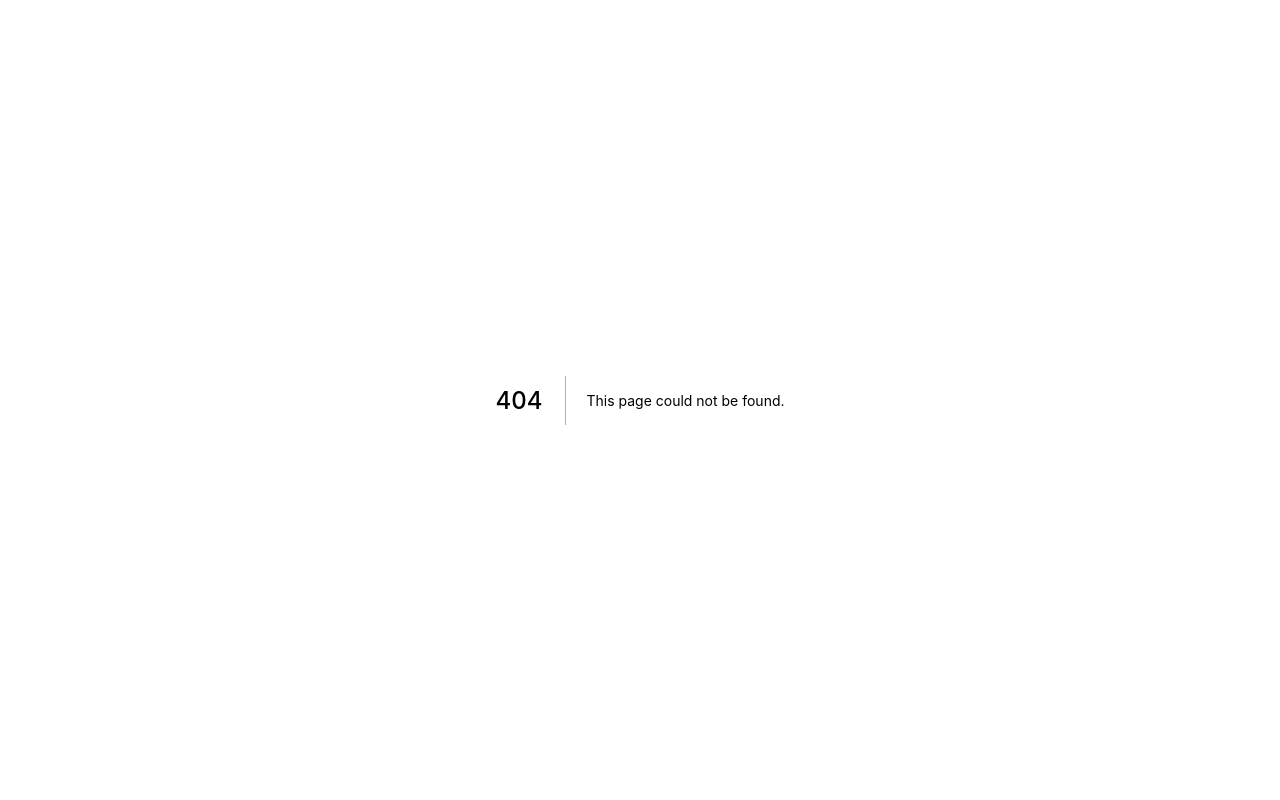
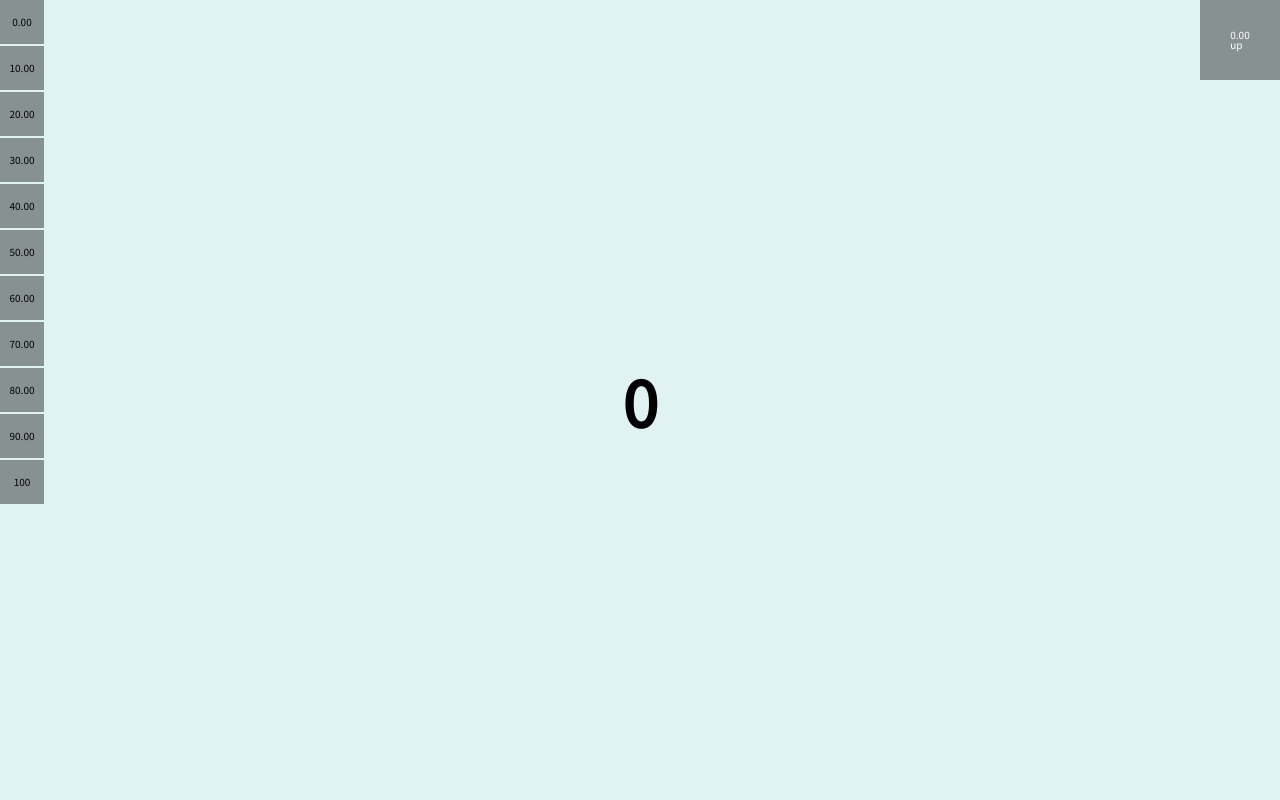
Before and after one commit to kimizuka/next-scroll, a Next.js app: page /scroll in a window 1280 px wide. Before the commit this address had no page. Shown: the top 800 px of the page. Built offline with nearby package versions, Linux system fonts and the light colour scheme.

Commit message:
URL変更

```diff
--- a/src/pages/index.tsx
+++ b/src/pages/scroll.tsx
@@ -16,7 +16,7 @@ let colors = [
   '#E0F2F1'
 ];
 
-const Index = styled.div`
+const Wrapper = styled.div`
   position: relative;
 
   .list {
@@ -90,7 +90,7 @@ const Index = styled.div`
   }
 `;
 
-export default function IndexPage() {
+export default function ScrollWrapper() {
   const [ direction, setDirection ] = useState('');
   const [ progress, setProgress ] = useState(0);
   const [ scrollProgress, setScrollProgress ] = useState(0);
@@ -235,7 +235,7 @@ export default function IndexPage() {
   }
 
   return (
-    <Index>
+    <Wrapper>
       <ol className="list"> {
         colors.map((_, i) => {
           return (
@@ -268,6 +268,6 @@ export default function IndexPage() {
         }
         <li onClick={ () => handleClickBtn(1) }>100</li>
       </ol>
-    </Index>
+    </Wrapper>
   );
 }
```
Also changed, not shown: 1 other file (tests, documents, lock files or other folders).
